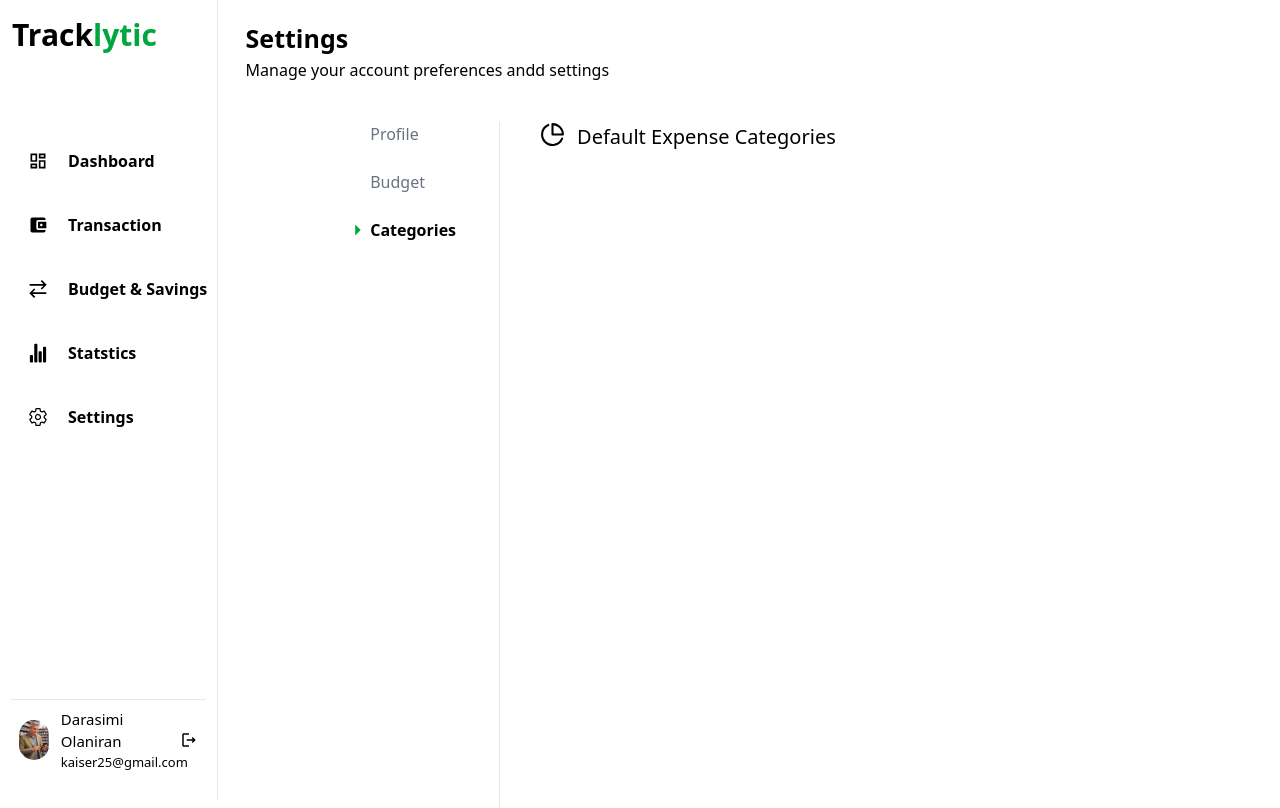
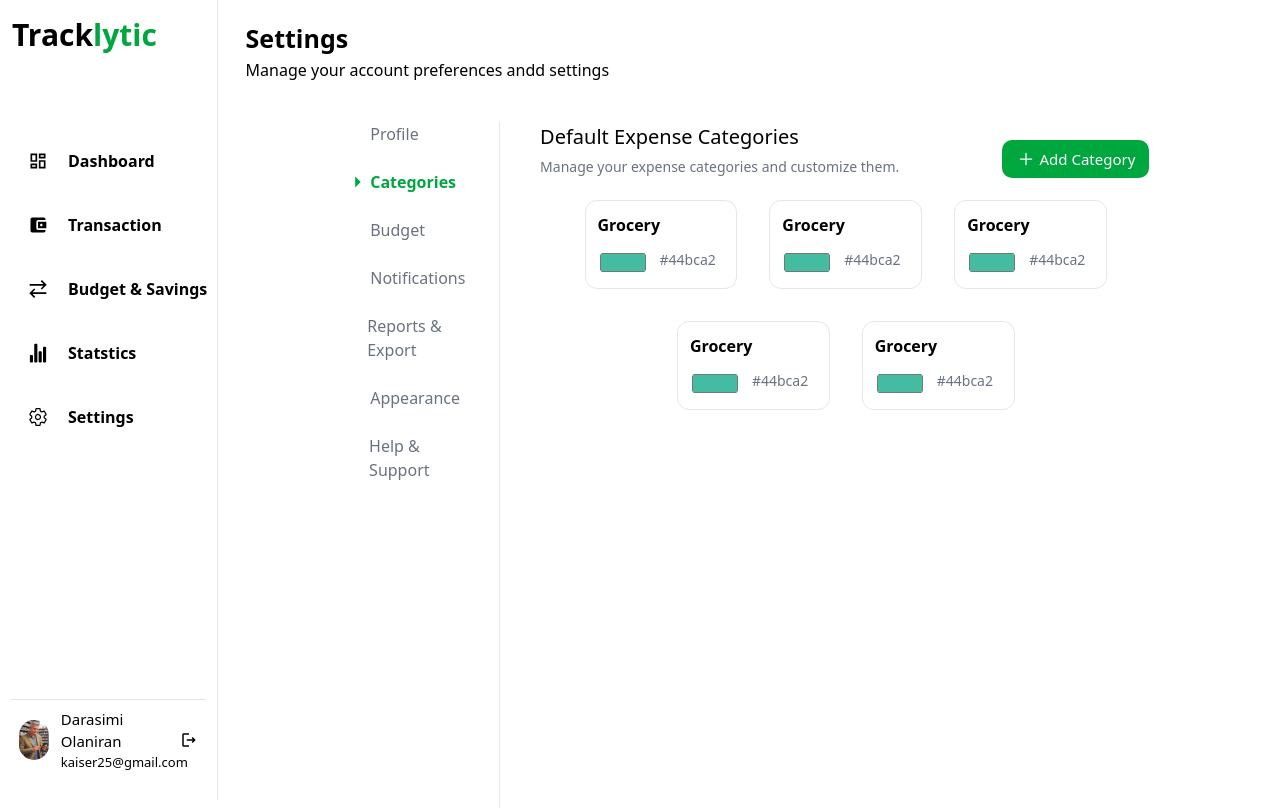
Before and after one commit to FavourDarasimi/Traklytic-Frontend, a React (Vite) app: page /settings in a window 1280 px wide. Both pictures are taken after a click on the element "Categories". Shown: the top 808 px of the page. Built offline with nearby package versions, Linux system fonts and the light colour scheme.

Commit message:
setting page

```diff
--- a/src/components/Settings/BudgetSettings.jsx
+++ b/src/components/Settings/BudgetSettings.jsx
@@ -73,7 +73,7 @@ const BudgetSettings = () => {
             </div>
 
             {/* Budget Start Date */}
-            <div>
+            <div className="flex flex-col">
               <label className="font-medium pb-1 text-[15px]">
                 Budget Start Date
               </label>
@@ -88,7 +88,7 @@ const BudgetSettings = () => {
                       InputProps={{
                         ...params.InputProps,
                         style: {
-                          height: "43px",
+                          height: "40px",
                           fontSize: "14px",
                         },
                       }}
--- a/src/components/Settings/CategoriesSettings.jsx
+++ b/src/components/Settings/CategoriesSettings.jsx
@@ -1,13 +1,72 @@
-import React from "react";
+import React, { useState } from "react";
 import { FiPieChart } from "react-icons/fi";
+import { RiDeleteBinLine } from "react-icons/ri";
+import { IoAddOutline } from "react-icons/io5";
 
 const CategoriesSettings = () => {
+  const [color, setColor] = useState("#44bca2");
+
+  const categories = [
+    { name: "Grocery", color: "#45ba12", type: "income" },
+    { name: "Grocery", color: "#45ba12", type: "income" },
+    { name: "Grocery", color: "#45ba12", type: "income" },
+    { name: "Grocery", color: "#45ba12", type: "income" },
+    { name: "Grocery", color: "#45ba12", type: "income" },
+  ];
   return (
     <div className="w-full ">
-      <div className="flex gap-x-3 items-cente">
-        <FiPieChart size={25} />
-        <h1 className="text-[20px] font-medium">Default Expense Categories</h1>
+      <div className="flex justify-between items-start">
+        <div>
+          <h1 className="text-[20px] font-medium">
+            Default Expense Categories
+          </h1>
+          <h1 className="text-[14px] mt-1 text-gray-500 bg-red-">
+            Manage your expense categories and customize them.
+          </h1>
+        </div>
+        <button className="mt-4 text-center bg-green-600 outline-none flex items-center gap-x-1 border-2 cursor-pointer text-white py-[8px] px-[14px] rounded-xl text-[15px] hover:bg-white hover:border-2 hover:border-green-600 hover:text-green-600 transition-colors duration-500">
+          <IoAddOutline size={20} /> Add Category
+        </button>
       </div>
+
+      <div className="flex flex-wrap justify-center gap-8 mt-5">
+        {/* Categories List */}
+        {categories.map((category, index) => (
+          <div className="flex justify-between items-center w-[25%] p-3 rounded-xl bg-white border-[1px] border-[#e6e6e6] hover:shadow-xl hover:scale-105 transition-all duration-500">
+            <div>
+              <h1 className="text-170px] font-semibold">{category.name}</h1>
+              <div className="flex gap-3 mt-3">
+                <input
+                  type="color"
+                  value={color}
+                  onChange={(e) => setColor(e.target.value)}
+                  className="rounded-full"
+                />
+                <div className="text-[14px] text-gray-500">{color}</div>
+                <div
+                  className=" rounded-full shadow"
+                  style={{ backgroundColor: color }}
+                ></div>
+              </div>
+            </div>
+            <RiDeleteBinLine color="#e7000b" size={23} />
+          </div>
+        ))}
+      </div>
+
+      {/* <div className="p-4 flex flex-col items-center gap-3">
+        <input
+          type="color"
+          value={color}
+          onChange={(e) => setColor(e.target.value)}
+          className="w-24 h-12 border rounded"
+        />
+        <div className="text-lg font-semibold">{color}</div>
+        <div
+          className="w-24 h-12 rounded shadow"
+          style={{ backgroundColor: color }}
+        ></div>
+      </div> */}
     </div>
   );
 };
--- a/src/components/Settings/Profile.jsx
+++ b/src/components/Settings/Profile.jsx
@@ -9,15 +9,15 @@ const Profile = () => {
   return (
     <div className="w-full  ">
       <div className="flex gap-x-5 items-center">
-        <FaRegUser size={25} />
+        <FaRegUser size={25} className="text-green-600" />
         <div>
           {" "}
-          <h1 className="text-[20px] font-medium">Profile Information</h1>
-          <h1 className="text-[13px]">
-            Update your account profile information
-          </h1>
+          <h1 className="text-[25px] font-medium">Profile Information</h1>
         </div>
       </div>
+      <h1 className="text-[14px] mt-1 text-gray-500">
+        Update your account profile information
+      </h1>
       <div className="flex items-center gap-x-5 mt-5">
         <img src={Sarah} alt="" className="rounded-full w-28 h-28 " />
         <div className="space-y-3">
@@ -110,7 +110,8 @@ const Profile = () => {
                 placeholder="Bio"
               />
             </div>
-            <button className="mt-4 text-center bg-blue-500 outline-none flex items-center gap-x-1 border-2 cursor-pointer text-white py-[8px] px-[14px] rounded-xl text-[15px] hover:bg-white hover:border-2 hover:border-green-600 hover:text-green-600 transition-colors duration-500">
+            <button className="mt-4 text-center bg-green-600 outline-none flex items-center gap-x-4 border-2 cursor-pointer text-white py-[8px] px-[14px] rounded-xl text-[15px] hover:bg-white hover:border-2 hover:border-green-600 hover:text-green-600 transition-colors duration-500">
+              <FiSave size={18} />
               Save Changes
             </button>
           </form>
--- /dev/null
+++ b/src/components/Settings/SettingSections.jsx
@@ -0,0 +1,27 @@
+import React from "react";
+import { RiArrowRightSFill } from "react-icons/ri";
+
+const SettingSections = ({ section_name, title, section, setSection }) => {
+  return (
+    <div className="flex items-center">
+      <div className="w-6">
+        {section === section_name && (
+          <RiArrowRightSFill size={22} className="text-green-600" />
+        )}
+      </div>{" "}
+      {/* empty placeholder for arrow */}
+      <h1
+        className={`text-[16px]  cursor-pointer ${
+          section === section_name
+            ? "font-bold text-green-600"
+            : "text-gray-500"
+        }`}
+        onClick={() => setSection(section_name)}
+      >
+        {title}
+      </h1>
+    </div>
+  );
+};
+
+export default SettingSections;
--- a/src/pages/Settings.jsx
+++ b/src/pages/Settings.jsx
@@ -4,6 +4,10 @@ import Profile from "../components/Settings/Profile";
 import BudgetSettings from "../components/Settings/BudgetSettings";
 import CategoriesSettings from "../components/Settings/CategoriesSettings";
 import { RiArrowRightSFill } from "react-icons/ri";
+import { FaRegUser } from "react-icons/fa6";
+import { FiPieChart } from "react-icons/fi";
+import { FiTarget } from "react-icons/fi";
+import SettingSections from "../components/Settings/SettingSections";
 
 const Settings = () => {
   const [section, setSection] = useState("profile");
@@ -20,57 +24,60 @@ const Settings = () => {
       <div className="flex mt-10 mx-[10%] gap-x-10">
         <div className="w-[20%] pr-5 border-r-[1px] min-h-screen border-gray-200 space-y-6">
           {/* Profile */}
-          <div className="flex items-center">
-            <div className="w-6 flex justify-center">
-              {section === "profile" && (
-                <RiArrowRightSFill size={22} className="text-green-600" />
-              )}
-            </div>
-            <h1
-              className={`text-[16px]  cursor-pointer ${
-                section === "profile" ? "font-semibold" : "text-gray-500"
-              }`}
-              onClick={() => setSection("profile")}
-            >
-              Profile
-            </h1>
-          </div>
+          <SettingSections
+            section_name="profile"
+            title="Profile"
+            section={section}
+            setSection={setSection}
+          />
+
+          {/* Categories */}
+          <SettingSections
+            section_name="categories"
+            title="Categories"
+            section={section}
+            setSection={setSection}
+          />
 
           {/* Budget */}
-          <div className="flex items-center">
-            <div className="w-6">
-              {section === "budget" && (
-                <RiArrowRightSFill size={22} className="text-green-600" />
-              )}
-            </div>{" "}
-            {/* empty placeholder for arrow */}
-            <h1
-              className={`text-[16px]  cursor-pointer ${
-                section === "budget" ? "font-semibold" : "text-gray-500"
-              }`}
-              onClick={() => setSection("budget")}
-            >
-              Budget
-            </h1>
-          </div>
+          <SettingSections
+            section_name="budget"
+            title="Budget"
+            section={section}
+            setSection={setSection}
+          />
 
-          {/* Categories */}
-          <div className="flex items-center">
-            <div className="w-6">
-              {section === "categories" && (
-                <RiArrowRightSFill size={22} className="text-green-600" />
-              )}
-            </div>{" "}
-            {/* empty placeholder for arrow */}
-            <h1
-              className={`text-[16px]  cursor-pointer ${
-                section === "categories" ? "font-semibold" : "text-gray-500"
-              }`}
-              onClick={() => setSection("categories")}
-            >
-              Categories
-            </h1>
-          </div>
+          {/* Notifications */}
+          <SettingSections
+            section_name="notifications"
+            title="Notifications"
+            section={section}
+            setSection={setSection}
+          />
+
+          {/* Reports & Export */}
+          <SettingSections
+            section_name="reports-export"
+            title="Reports & Export"
+            section={section}
+            setSection={setSection}
+          />
+
+          {/* Appearance */}
+          <SettingSections
+            section_name="appearance"
+            title="Appearance"
+            section={section}
+            setSection={setSection}
+          />
+
+          {/* Help & Support */}
+          <SettingSections
+            section_name="help-support"
+            title="Help & Support"
+            section={section}
+            setSection={setSection}
+          />
         </div>
         <div className="w-[80%]  space-y-10 bg-white">
           {section === "profile" && <Profile />}
```
